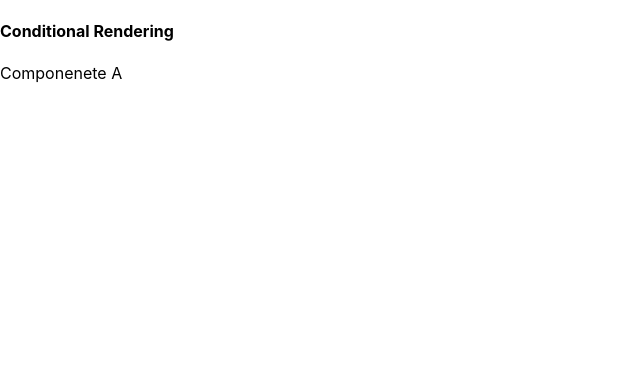
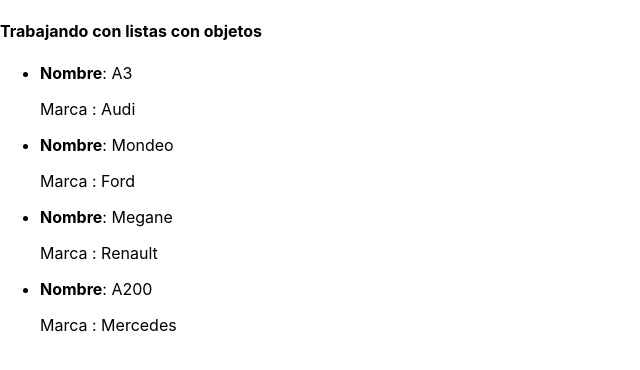
Before and after one commit to Miralbell/hola-mundo-react, a React (Create React App) app in the folder my-app/: page / in a window 1280 px wide. Shown: the top 370 px of the page, without its empty margins (0-640 px from the left). Built offline with nearby package versions, Linux system fonts and the light colour scheme.

Commit message:
trabajando con listado de objetos

```diff
--- a/my-app/src/App.js
+++ b/my-app/src/App.js
@@ -1,16 +1,60 @@
 import React, { Component }  from 'react';
-import ConditionalSection from './sections/conditional';
+import cars from './data/cars.json'
 
-// _________________RENDER CONDICIONAL REACT_______________________
+// // _________________TRABAJANDO CON LISTADOS de objetos_______________________
 
 class App extends Component {
   render () {
     return ( <div className = 'App'>
-      <ConditionalSection />
+      <h4>Trabajando con listas con objetos</h4>
+      <ul>
+        {cars.map(
+          car => {
+            return (
+              <li key = {car.id}>
+                 <p><strong>Nombre</strong>: {car.name}</p>
+                 <p>Marca : {car.company}</p>
+
+              </li>
+
+            )
+          }
+        )}
+      </ul>
     </div>
     );
   }
 }
+
+
+
+// // _________________TRABAJANDO CON LISTADOS_______________________
+
+// class App extends Component {
+//   render () {
+//     const number = [1,1,2,3,4,5]
+//     return ( <div className = 'App'>
+//       <h4>Trabajando con listas</h4>
+//       {number.map(number => {
+//         return <p key = {number}>Soy el Número {number}</p>
+//       })}
+//     </div>
+//     );
+//   }
+// }
+
+
+
+// _________________RENDER CONDICIONAL REACT_______________________
+
+// class App extends Component {
+//   render () {
+//     return ( <div className = 'App'>
+//       <ConditionalSection />
+//     </div>
+//     );
+//   }
+// }
 
 // // // _________________INICIDALIZANDO EL ESTADO MEDIANTE PROPS_______________________
 
--- /dev/null
+++ b/my-app/src/data/cars.json
@@ -0,0 +1,22 @@
+[
+  {
+    "id": "efe1a0cd-8353-4ba0-d4v3-30434c933298",
+    "name": "A3",
+    "company": "Audi"
+  },
+  {
+    "id": "9b9048ec-fff8-4bc5-m1k3-d0c65b83eb92",
+    "name": "Mondeo",
+    "company": "Ford"
+  },
+  {
+    "id": "f447e8a1-26a2-4e3a-p3n3-724e93fd4945",
+    "name": "Megane",
+    "company": "Renault"
+  },
+  {
+    "id": "52f1c5b7-14b5-41c0-t3t4-42ef853a7648",
+    "name": "A200",
+    "company": "Mercedes"
+  }
+]
--- a/my-app/src/sections/conditional.js
+++ b/my-app/src/sections/conditional.js
@@ -1,36 +1,33 @@
 import React, { Component } from 'react'
 
 
-class ComponenteA extends Component {
+class LoginButton extends Component {
     render () {
-        return <p>Componenete A</p>
+        return <button>Iniciar Sesión</button>
     }
 }
 
-class ComponenteB extends Component {
+class LogoutButton extends Component {
     render () {
-        return <p>Componenete B</p>
+        return <div>
+            <h1>Biendenido Usuario</h1>
+            <button>Cerrar Sesión</button>
+        </div>
     }
 }
-
-function UseConditionalRendering (mostrarA) {
-    if (mostrarA) {
-        return <ComponenteA />
-    }
-    return <ComponenteB />
-}
-
 
 export default class ConditionalSection extends Component {
     constructor () {
         super()
-        this.state = {mostrarA: true}
+        this.state = {isUserLogged: false}
     }
     render () {
         return (
         <div>
             <h4>Conditional Rendering</h4>
-            {UseConditionalRendering(this.state.mostrarA)}
+            {this.state.isUserLogged
+        ? <LoginButton />
+        : <LogoutButton />}
         </div>
         )
     }
```
